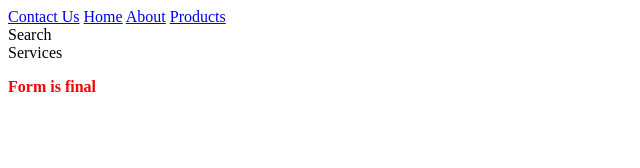
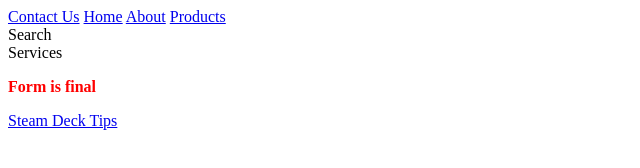
Before and after one commit to jkgdev8/oop2, a plain HTML site: page index.html in a window 1280 px wide. Shown: the whole page, without its empty margins (0-640 px from the left). Drawn offline with Linux system fonts and the light colour scheme.

Commit message:
added deck tips

```diff
--- a/index.html
+++ b/index.html
@@ -16,6 +16,7 @@
         <form action="/">Search</form>
         <form action="/">Services<form>
         <p>Form is final</p>
+        <a href="/">Steam Deck Tips</a>
 
 
 
```
